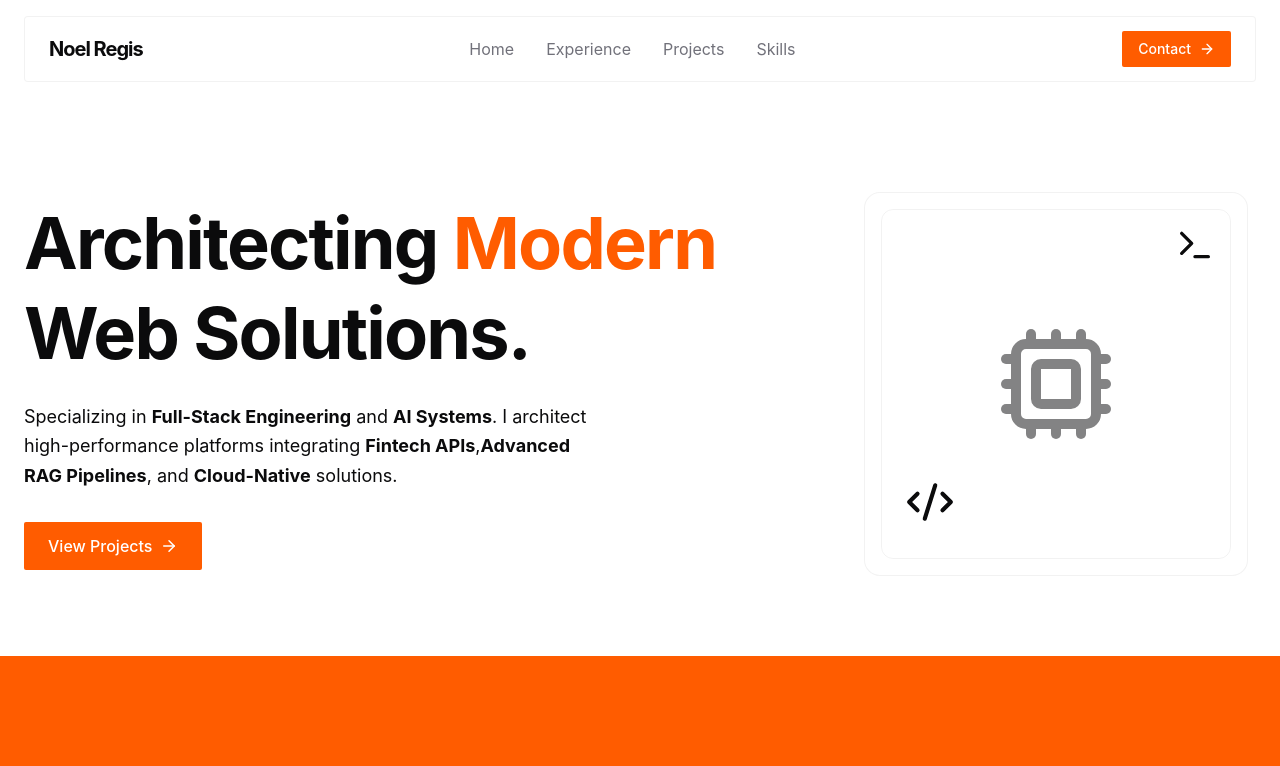
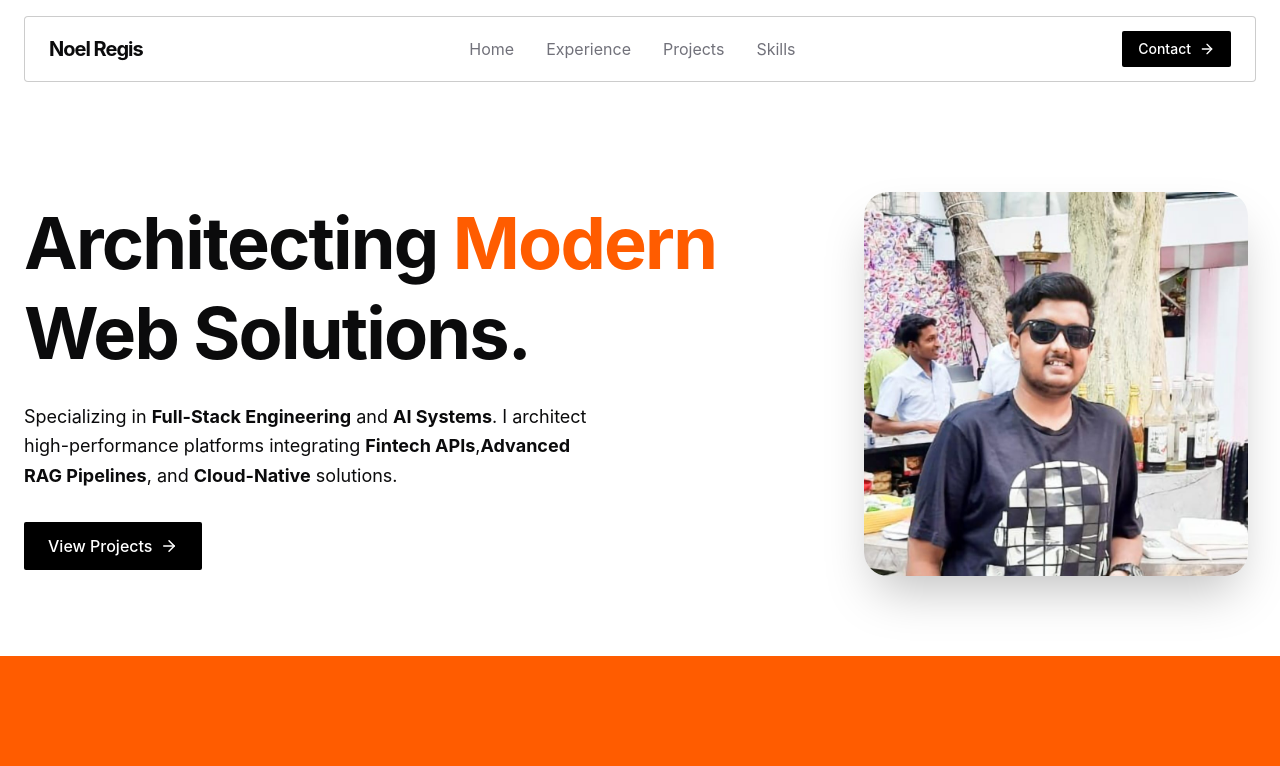
Before and after one commit to noelregis718/Noel-Portfolio, a React (Vite) app: page / in a window 1280 px wide. Shown: the top 766 px of the page. Built offline with nearby package versions, Linux system fonts and the light colour scheme.

Commit message:
Refine hero UI, projects scroll, and custom favicon

```diff
--- a/index.html
+++ b/index.html
@@ -1,13 +1,16 @@
 <!doctype html>
 <html lang="en">
+
 <head>
   <meta charset="UTF-8" />
-    <link rel="icon" type="image/svg+xml" href="/favicon.svg" />
+  <link rel="icon" type="image/png" href="/Browser_tab_logo_202603301453-removebg-preview.png" />
   <meta name="viewport" content="width=device-width, initial-scale=1.0" />
   <title>Noel Regis</title>
 </head>
+
 <body>
   <div id="root"></div>
   <script type="module" src="/src/main.tsx"></script>
 </body>
+
 </html>
--- a/src/App.tsx
+++ b/src/App.tsx
@@ -5,7 +5,6 @@ import {
   Terminal,
   Cpu,
   Cloud,
-  Code2,
   ArrowRight,
   Phone,
   MapPin,
@@ -221,7 +220,7 @@ const App: React.FC = () => {
   };
 
   return (
-    <div className="relative min-h-screen bg-background text-foreground selection:bg-primary selection:text-white overflow-x-hidden">
+    <div className="relative min-h-screen bg-background text-foreground selection:bg-primary selection:text-white">
       {/* Background Decor */}
       <div className="fixed inset-0 overflow-hidden pointer-events-none -z-10">
         <div className="absolute top-[10%] left-[5%] w-[30rem] h-[30rem] bg-primary/10 rounded-full blur-[120px]" />
@@ -235,7 +234,7 @@ const App: React.FC = () => {
         transition={{ duration: 0.8, type: "spring", stiffness: 100 }}
         className="fixed top-0 w-full z-50 px-6 py-4"
       >
-        <div className="max-w-7xl mx-auto flex items-center justify-between glass-card !rounded-sm px-6 py-3">
+        <div className="max-w-7xl mx-auto flex items-center justify-between glass-card !border-black/20 !rounded-sm px-6 py-3">
           <div className="text-xl font-bold text-primary tracking-tighter">Noel Regis</div>
           <div className="hidden md:flex items-center gap-8">
             <a href="#hero" className="nav-link">Home</a>
@@ -243,7 +242,7 @@ const App: React.FC = () => {
             <a href="#projects" className="nav-link">Projects</a>
             <a href="#skills" className="nav-link">Skills</a>
           </div>
-          <a href="mailto:noelregis718@gmail.com" className="btn-primary py-2 px-4 text-sm">
+          <a href="mailto:noelregis718@gmail.com" className="btn-primary !bg-black py-2 px-4 text-sm hover:!bg-black/80">
             Contact <ArrowRight size={16} />
           </a>
         </div>
@@ -268,7 +267,7 @@ const App: React.FC = () => {
               <span className="text-primary font-bold">Advanced RAG Pipelines</span>, and <span className="text-primary font-bold">Cloud-Native</span> solutions.
             </p>
             <div className="flex flex-wrap gap-4">
-              <button className="btn-primary">
+              <button className="btn-primary !bg-black hover:!bg-black/80">
                 View Projects <ArrowRight size={18} />
               </button>
             </div>
@@ -281,19 +280,12 @@ const App: React.FC = () => {
             className="relative translate-x-[96px]"
           >
 
-            <div className="relative z-10 glass-card p-4 aspect-square max-w-sm mx-auto overflow-hidden">
-              <div className="w-full h-full bg-gradient-to-br from-primary/10 to-secondary rounded-xl flex items-center justify-center border border-black/5">
-                <div className="relative">
-                  <Cpu size={120} className="text-primary animate-pulse" />
-                  <div className="absolute inset-0 blur-2xl bg-primary/30 -z-10" />
-                </div>
-              </div>
-              <div className="absolute top-8 right-8 animate-bounce-slow">
-                <Terminal size={40} className="text-accent/50" />
-              </div>
-              <div className="absolute bottom-12 left-10 animate-bounce-slow delay-150">
-                <Code2 size={50} className="text-primary/40" />
-              </div>
+            <div className="relative z-10 aspect-square max-w-sm mx-auto overflow-hidden rounded-3xl shadow-2xl">
+              <img
+                src="/3.jpeg"
+                alt="Noel Regis"
+                className="w-full h-full object-cover"
+              />
             </div>
             {/* Visual elements */}
             <div className="absolute -top-10 -right-10 w-40 h-40 bg-accent/20 rounded-full blur-3xl" />
@@ -414,11 +406,11 @@ const App: React.FC = () => {
       </section>
 
       {/* Projects Section */}
-      <section ref={containerRef} id="projects" className="relative h-[400vh]">
-        <div className="sticky top-0 h-screen flex flex-col justify-center overflow-hidden bg-white/[0.01]">
+      <section ref={containerRef} id="projects" className="relative h-[400vh] mb-0">
+        <div className="sticky top-24 w-full flex flex-col overflow-hidden bg-white/[0.01] pt-18 pb-18">
           <div className="px-6 mb-12">
             <div className="max-w-7xl mx-auto">
-              <h2 className="text-5xl md:text-7xl font-bold mb-6 tracking-tight leading-tight">Featured <span className="text-[#FF5C00]">Projects</span></h2>
+              <h2 className="text-5xl md:text-7xl font-bold tracking-tight leading-tight">Featured <span className="text-[#FF5C00]">Projects</span></h2>
             </div>
           </div>
 
```
Also changed, not shown: public/3.jpeg (added), public/7.jpeg (added). Lines whose indentation alone changed are shown as unchanged.
